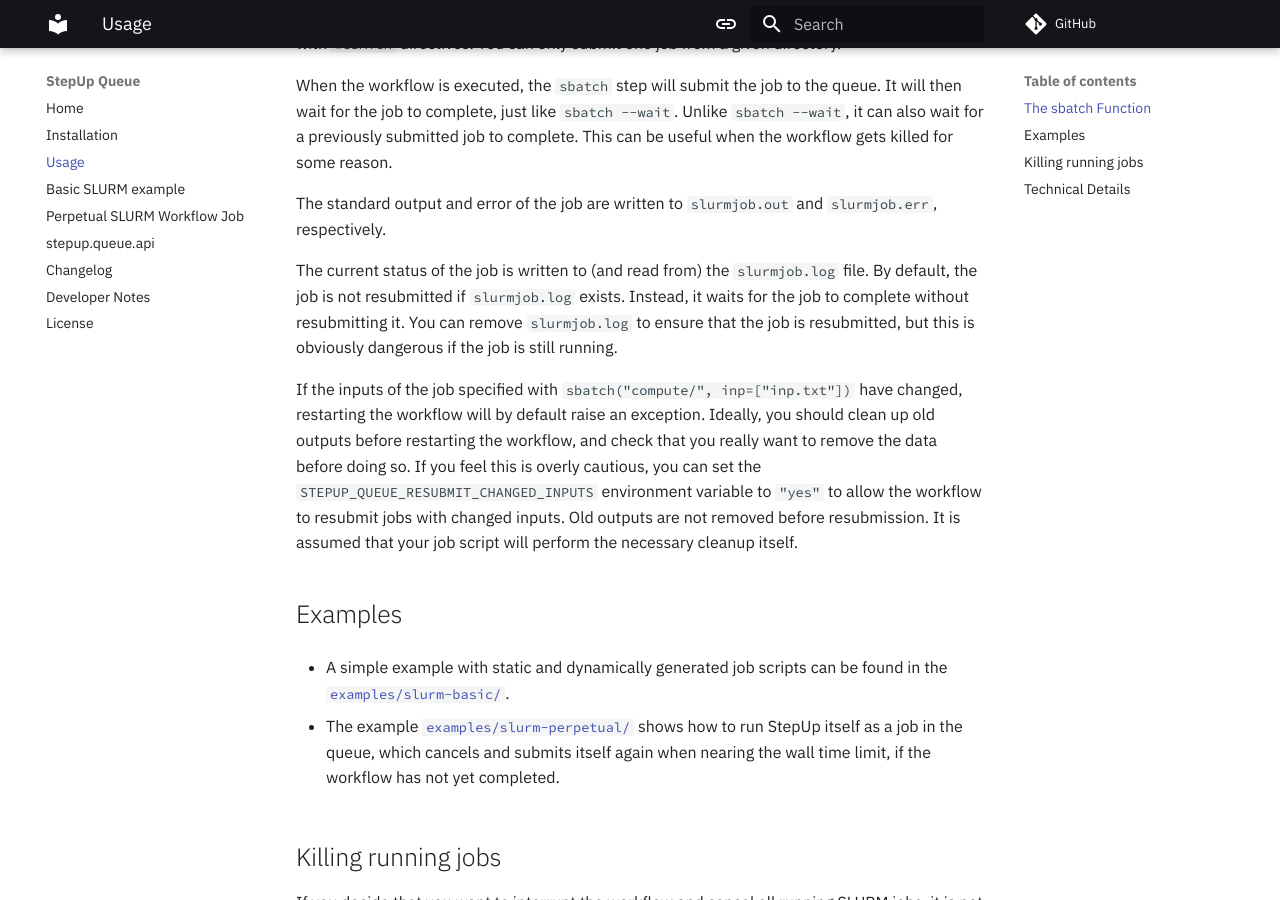
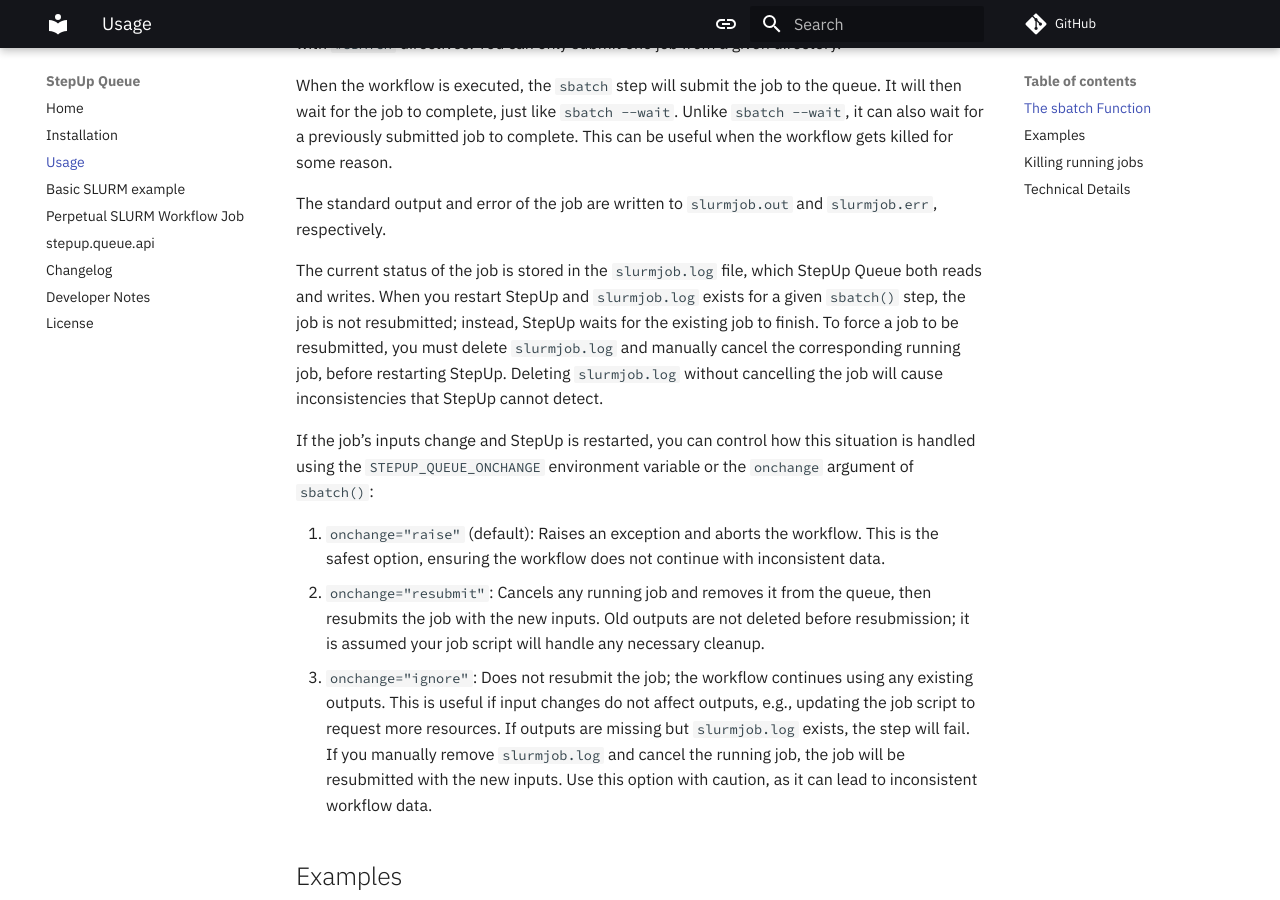
Before and after one commit to reproducible-reporting/stepup-queue, an MkDocs documentation site: the page built from docs/usage.md, in a window 1280 px wide and 900 px high, scrolled down 501 px. Built offline with MkDocs 1.6.1 and Material for MkDocs 9.7.7, drawn with Linux system fonts in a browser that asks for light colours; comment, search, counter and statistics services are not loaded; the version menu is left out.

Commit message:
Improve handling of jobs with changed iputs

```diff
--- a/docs/usage.md
+++ b/docs/usage.md
@@ -27,20 +27,35 @@ This can be useful when the workflow gets killed for some reason.
 
 The standard output and error of the job are written to `slurmjob.out` and `slurmjob.err`, respectively.
 
-The current status of the job is written to (and read from) the `slurmjob.log` file.
-By default, the job is not resubmitted if `slurmjob.log` exists.
-Instead, it waits for the job to complete without resubmitting it.
-You can remove `slurmjob.log` to ensure that the job is resubmitted,
-but this is obviously dangerous if the job is still running.
+The current status of the job is stored in the `slurmjob.log` file,
+which StepUp Queue both reads and writes.
+When you restart StepUp and `slurmjob.log` exists for a given `sbatch()` step,
+the job is not resubmitted; instead, StepUp waits for the existing job to finish.
+To force a job to be resubmitted, you must delete `slurmjob.log`
+and manually cancel the corresponding running job, before restarting StepUp.
+Deleting `slurmjob.log` without cancelling the job
+will cause inconsistencies that StepUp cannot detect.
 
-If the inputs of the job specified with `sbatch("compute/", inp=["inp.txt"])` have changed,
-restarting the workflow will by default raise an exception.
-Ideally, you should clean up old outputs before restarting the workflow,
-and check that you really want to remove the data before doing so.
-If you feel this is overly cautious, you can set the `STEPUP_QUEUE_RESUBMIT_CHANGED_INPUTS`
-environment variable to `"yes"` to allow the workflow to resubmit jobs with changed inputs.
-Old outputs are not removed before resubmission.
-It is assumed that your job script will perform the necessary cleanup itself.
+If the job's inputs change and StepUp is restarted,
+you can control how this situation is handled using
+the `STEPUP_QUEUE_ONCHANGE` environment variable or the `onchange` argument of `sbatch()`:
+
+1. `onchange="raise"` (default):
+    Raises an exception and aborts the workflow.
+    This is the safest option, ensuring the workflow does not continue with inconsistent data.
+2. `onchange="resubmit"`:
+    Cancels any running job and removes it from the queue,
+    then resubmits the job with the new inputs.
+    Old outputs are not deleted before resubmission;
+    it is assumed your job script will handle any necessary cleanup.
+3. `onchange="ignore"`:
+    Does not resubmit the job; the workflow continues using any existing outputs.
+    This is useful if input changes do not affect outputs,
+    e.g., updating the job script to request more resources.
+    If outputs are missing but `slurmjob.log` exists, the step will fail.
+    If you manually remove `slurmjob.log` and cancel the running job,
+    the job will be resubmitted with the new inputs.
+    Use this option with caution, as it can lead to inconsistent workflow data.
 
 ## Examples
 
```
Also changed, not shown: 3 other files.
